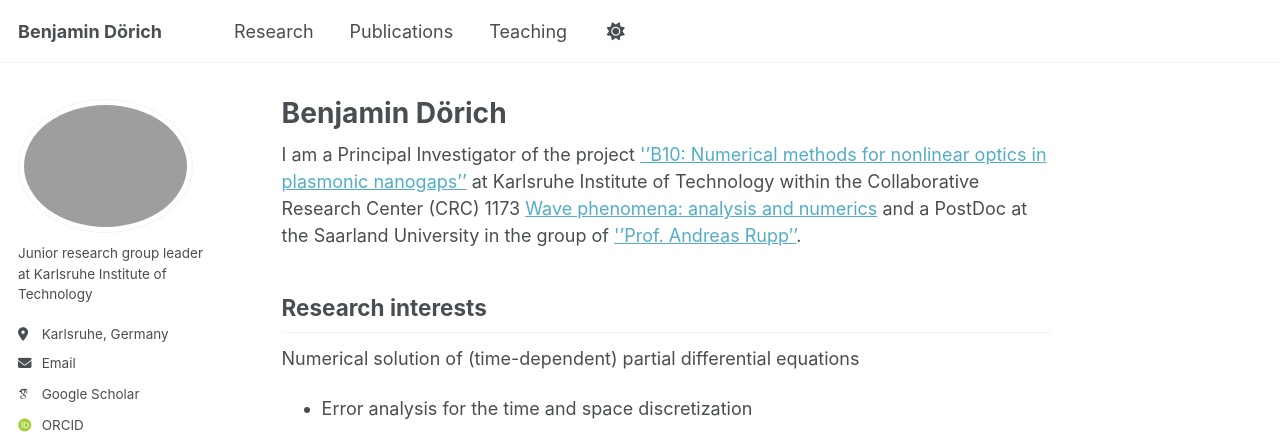
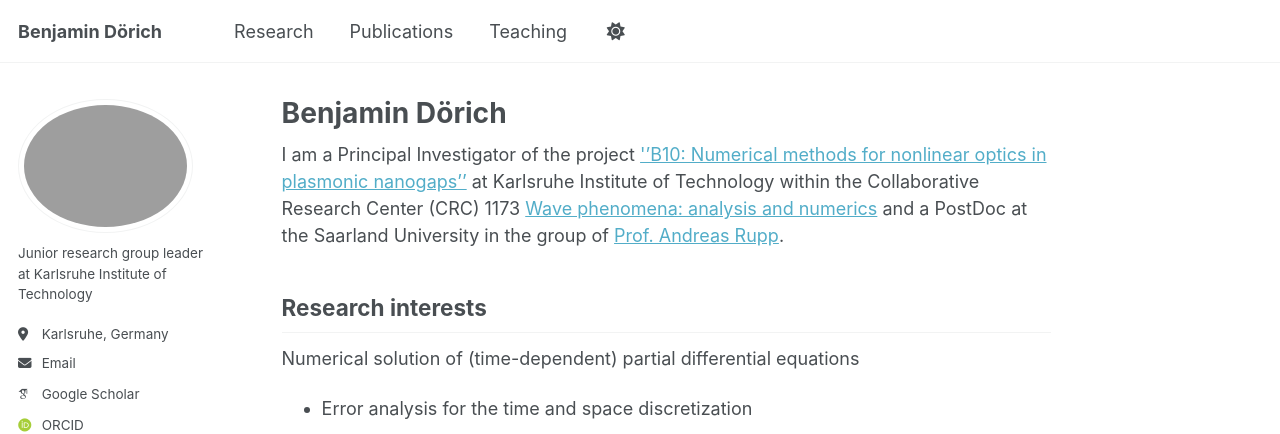
Before and after one commit to BenjaminDoerich/BenjaminDoerich.github.io, a Jekyll site: the page built from _pages/about.md, in a window 1280 px wide and 1208 px high. Shown: the top 434 px of the window. Built offline with Jekyll 4.4.1, drawn with Linux system fonts in a browser that asks for light colours; some web fonts are replaced; a script that is not in the unit is left out.

```diff
--- a/_pages/about.md
+++ b/_pages/about.md
@@ -9,7 +9,7 @@ redirect_from:
 
 
 
-I am a Principal Investigator  of the project [''B10: Numerical methods for nonlinear optics in plasmonic nanogaps''](https://www.waves.kit.edu/B10.php) at Karlsruhe Institute of Technology within the Collaborative Research Center (CRC) 1173 [Wave phenomena: analysis and numerics](https://www.waves.kit.edu/) and a PostDoc at the Saarland University in the group of [''Prof. Andreas Rupp''](https://andreas-rupp.eu/).
+I am a Principal Investigator  of the project [''B10: Numerical methods for nonlinear optics in plasmonic nanogaps''](https://www.waves.kit.edu/B10.php) at Karlsruhe Institute of Technology within the Collaborative Research Center (CRC) 1173 [Wave phenomena: analysis and numerics](https://www.waves.kit.edu/) and a PostDoc at the Saarland University in the group of [Prof. Andreas Rupp](https://andreas-rupp.eu/).
 
 <!-- Links to my [ORCID](https://orcid.org/0000-0001-5840-2270) and [Google Scholar](https://scholar.google.de/citations?user=h9b6i00AAAAJ&hl=en) page. -->
 
```
